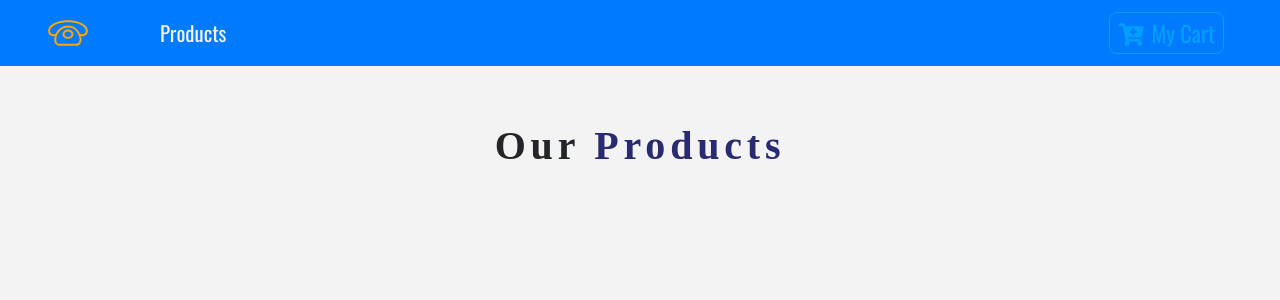
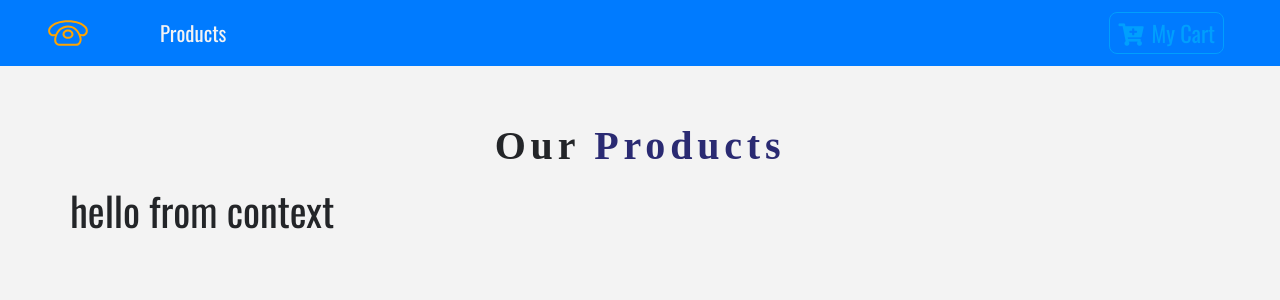
Before and after one commit to Waleed-Iqbal/ecomm-site, a React (Create React App) app: page / in a window 1280 px wide. Shown: the top 300 px of the page. Built offline with nearby package versions, Linux system fonts and the light colour scheme.

Commit message:
context api added

```diff
--- a/src/components/ProductList.js
+++ b/src/components/ProductList.js
@@ -1,13 +1,14 @@
 import React, { Component } from "react";
 import Product from "./Product";
 import Title from './Title';
+import { storeProducts } from '../data';
+import { ProductConsumer } from '../context';
 
 export default class ProductList extends Component {
 
   state = {
-    products: []
+    products: storeProducts
   }
-
 
   render() {
     return (
@@ -16,6 +17,11 @@
           <div className="container">
             <Title name="our" title="products" />
             <div className="row">
+            <ProductConsumer>
+              {value=>{
+                return <h1>{value}</h1>
+              }}
+            </ProductConsumer>
             </div>
           </div>
         </div>
--- /dev/null
+++ b/src/context.js
@@ -0,0 +1,20 @@
+import React, { Component } from 'react'
+
+const ProductContext = React.createContext();
+
+class ProductProvider extends Component {
+  render() {
+    return (
+      <ProductContext.Provider value="hello from context">
+        { this.props.children }
+      </ProductContext.Provider>
+    )
+  }
+}
+
+const ProductConsumer = ProductContext.Consumer;
+
+export {
+  ProductProvider,
+  ProductConsumer
+}
--- a/src/index.js
+++ b/src/index.js
@@ -4,11 +4,14 @@
 import App from "./App";
 import { BrowserRouter as Router } from "react-router-dom";
 import * as serviceWorker from "./serviceWorker";
+import { ProductProvider } from './context';
 
 ReactDOM.render(
-  <Router>
-    <App />
-  </Router>,
+  <ProductProvider>
+    <Router>
+      <App />
+    </Router>
+  </ProductProvider>,
   document.getElementById("root")
 );
 
```
